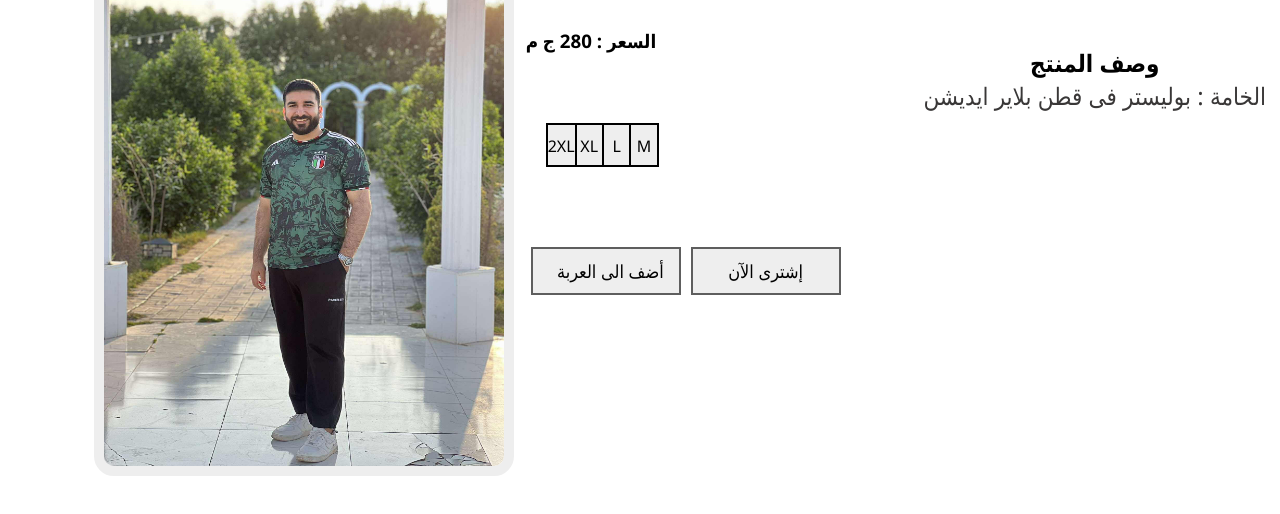
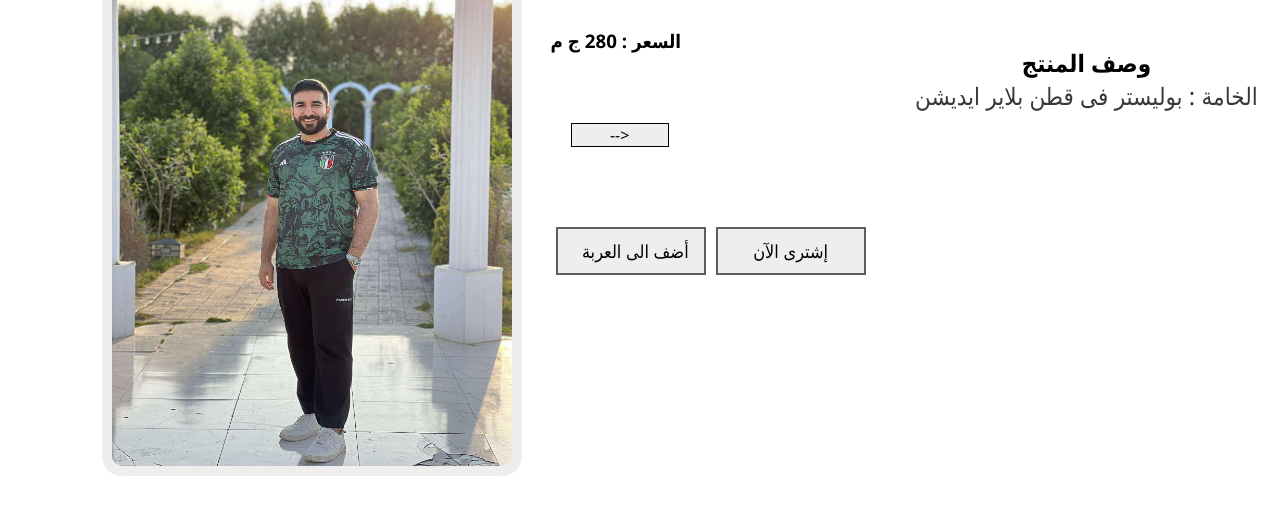
Before and after one commit to kawthwe/Hattrick-project, a plain HTML site: page index.html in a window 1280 px wide. Shown: the part 138-652 px from the top of the page. Drawn offline with Linux system fonts and the light colour scheme.

Commit message:
thedred commit

```diff
--- a/index.html
+++ b/index.html
@@ -40,10 +40,7 @@
                 <h3>السعر : 280 ج م </h3>
                 </div>
                <div class="counter">
-                    <div class="counter-2">2XL</div>
-                    <div class="counter-2">XL</div>
-                    <div class="counter-2">L</div>
-                    <div class="counter-2">M</div>
+ -->
               </div>
                  <div class="control">
                     <a href="#index.html"><input type="button" value= "  أضف الى العربة"></a>
```
